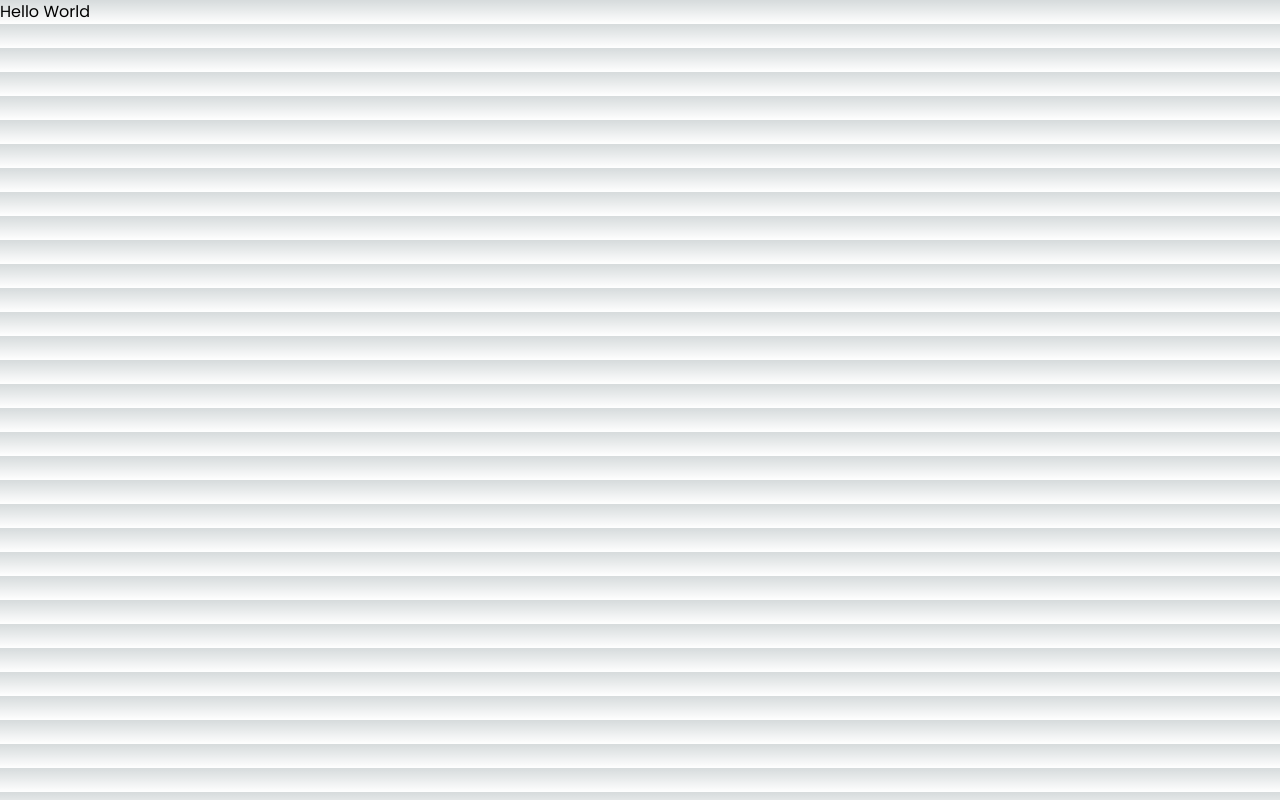
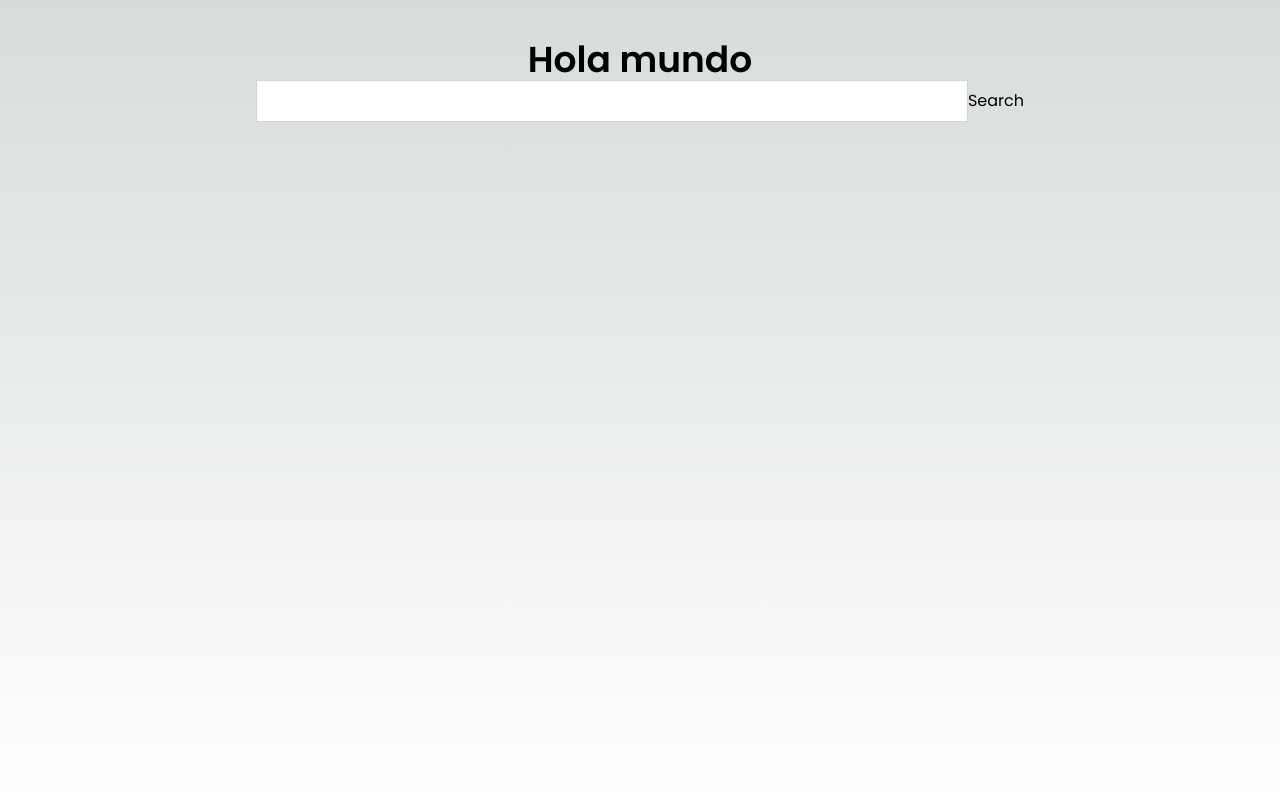
Before and after one commit to DanielHernandezGalvez/FitTrack, a Next.js app: page / in a window 1280 px wide. Built offline with nearby package versions, Linux system fonts and the light colour scheme.

Commit message:
bring the data

```diff
--- a/package.json
+++ b/package.json
@@ -13,6 +13,7 @@
     "@types/react": "18.2.14",
     "@types/react-dom": "18.2.6",
     "autoprefixer": "10.4.14",
+    "axios": "^1.4.0",
     "eslint": "8.44.0",
     "eslint-config-next": "13.4.8",
     "next": "13.4.8",
--- /dev/null
+++ b/src/app/components/Card.tsx
@@ -0,0 +1,22 @@
+import defaultImage from "./default-image.png";
+
+interface MovieCardProps {
+  title: string;
+  overview: string;
+  poster_path: string;
+}
+
+export default function Card({ title, overview, poster_path }: MovieCardProps) {
+  const noPoster = defaultImage;
+  const imageUrl = poster_path
+    ? `https://image.tmdb.org/t/p/w500${poster_path}`
+    : `${noPoster}`; // Corrección aquí
+
+  return (
+    <div className="bg-white rounded shadow p-4">
+      <img className="w-full h-64 rounded mb-4" src={imageUrl} alt="Poster" />
+      <h2 className="text-2xl font-bold mb-2">{title}</h2>
+      <p className="text-sm text-gray-500">{overview.substring(0, 150)}</p>
+    </div>
+  );
+}
--- /dev/null
+++ b/src/app/components/MovieSearch.tsx
@@ -0,0 +1,29 @@
+"use client";
+import React, { useState } from "react";
+import { searchMovies } from "./service/movie.service";
+import Card from "./Card";
+import { SearchBar } from "./SearchBar";
+
+export const MovieSearch = () => {
+  const [movieData, setMovieData] = useState([]);
+
+  const HandlerSearch = async (query: string) => {
+    const results = await searchMovies(query);
+    setMovieData(results);
+  };
+  return (
+    <div>
+      <SearchBar onSearch={HandlerSearch} />
+      <div className="grid grid-cols-1 sm:grid-cols-2 md:grid-cols-4 gap-8 mt-8">
+        {movieData.map((movie: any) => (
+          <Card
+            key={movie.id} // Agrega la propiedad "key" con un valor único (por ejemplo, el ID de la película)
+            title={movie.title}
+            overview={movie.overview}
+            poster_path={movie.poster_path}
+          />
+        ))}
+      </div>
+    </div>
+  );
+};
--- /dev/null
+++ b/src/app/components/SearchBar.tsx
@@ -0,0 +1,35 @@
+import { ChangeEvent, FormEvent, useState } from "react";
+
+interface SearchBarProps {
+  onSearch: (query: string) => void;
+}
+
+export const SearchBar = ({ onSearch }: SearchBarProps) => {
+  const [query, setQuery] = useState("");
+
+  const handleChange = (event: ChangeEvent<HTMLInputElement>) => {
+    setQuery(event.target.value);
+  };
+
+  const handleSubmit = (event: FormEvent) => {
+    event.preventDefault();
+    onSearch(query);
+  };
+
+  return (
+    <form
+      onSubmit={handleSubmit}
+      className="flex items-center w-screen max-w-3xl"
+    >
+      <input
+        type="text"
+        className="border border-gray-300 rounded-1
+            py-2 px-4 w-full focus:outline-none
+            focus:border-blue-500"
+        value={query}
+        onChange={handleChange}
+      />
+      <button type="submit">Search</button>
+    </form>
+  );
+};
--- /dev/null
+++ b/src/app/components/service/movie.service.ts
@@ -0,0 +1,25 @@
+import axios from "axios";
+
+const API_KEY = "4f298a53e552283bee957836a529baec";
+const API_URL = "https://api.themoviedb.org/3";
+
+const client = axios.create({
+  baseURL: API_URL,
+  params: { api_key: API_KEY },
+});
+
+export const searchMovies = async (query: string) => {
+  try {
+    const response = await client.get("/search/movie", {
+      params: { query },
+    });
+    if (response.data && response.data.results) {
+      return response.data.results;
+    } else {
+      console.error("Couldn't get the movies");
+    }
+  } catch (error) {
+    console.error(error);
+    return [];
+  }
+};
--- a/src/app/page.tsx
+++ b/src/app/page.tsx
@@ -1,3 +1,21 @@
+import Head from "next/head";
+import { MovieSearch } from "./components/MovieSearch";
+
 export default function Home() {
-  return <main className="">Hello World</main>;
+  return (
+    <div className=" min-h-screen">
+      <Head>
+        <title>The Movie Database (TMDB)</title>
+        <meta
+          name="description"
+          content="The Movie Database (TMDB) is a popular, user editable database for movies and TV shows."
+        />
+      </Head>
+
+      <main className="container mx-auto py-10 px-4 flex flex-col items-center justify-center">
+        <h1 className="text-4xl font-bold">Hola mundo</h1>
+        <MovieSearch />
+      </main>
+    </div>
+  );
 }
```
Also changed, not shown: src/app/components/default-image.png (added), 1 other file (tests, documents, lock files or other folders).
